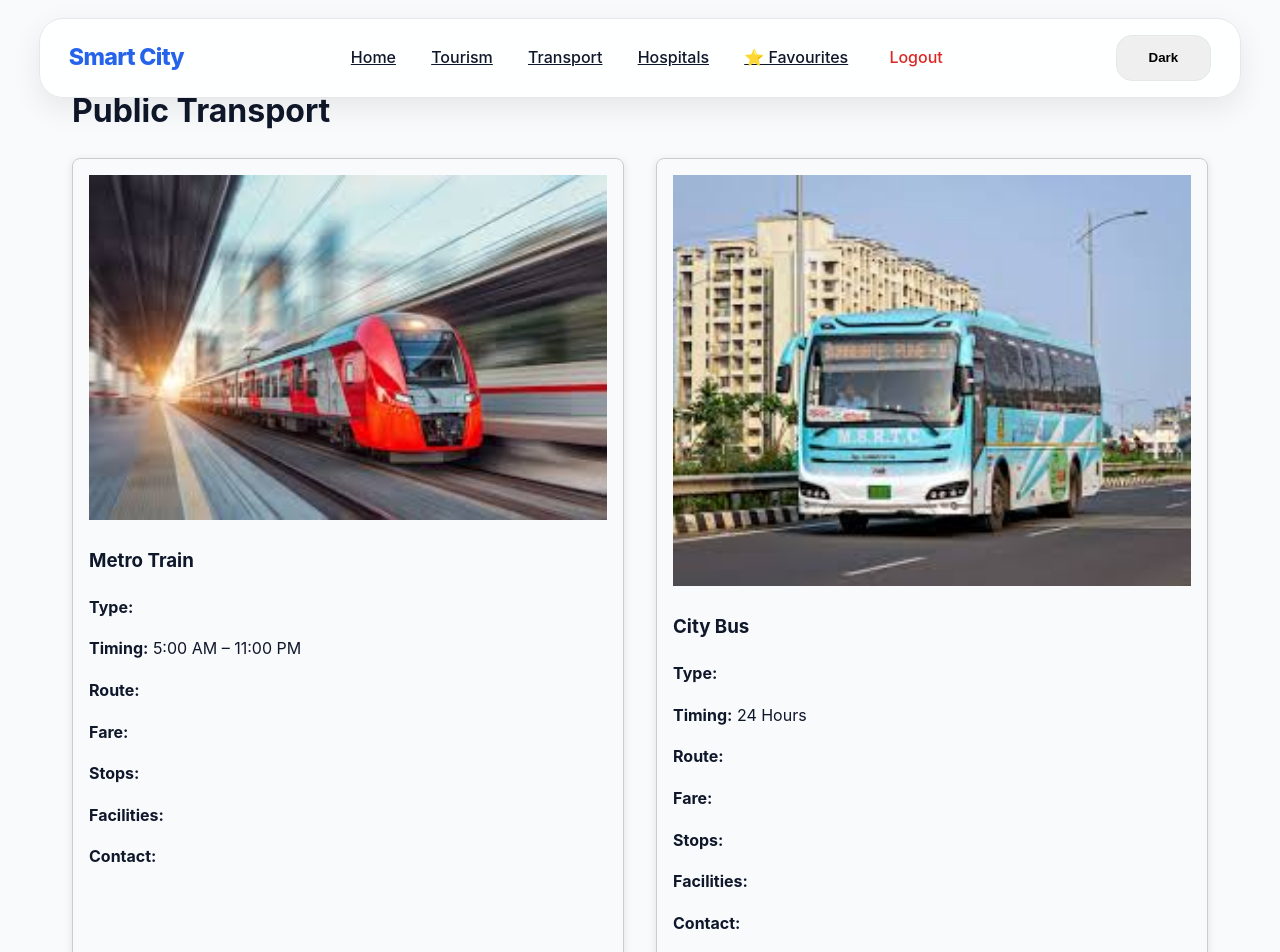
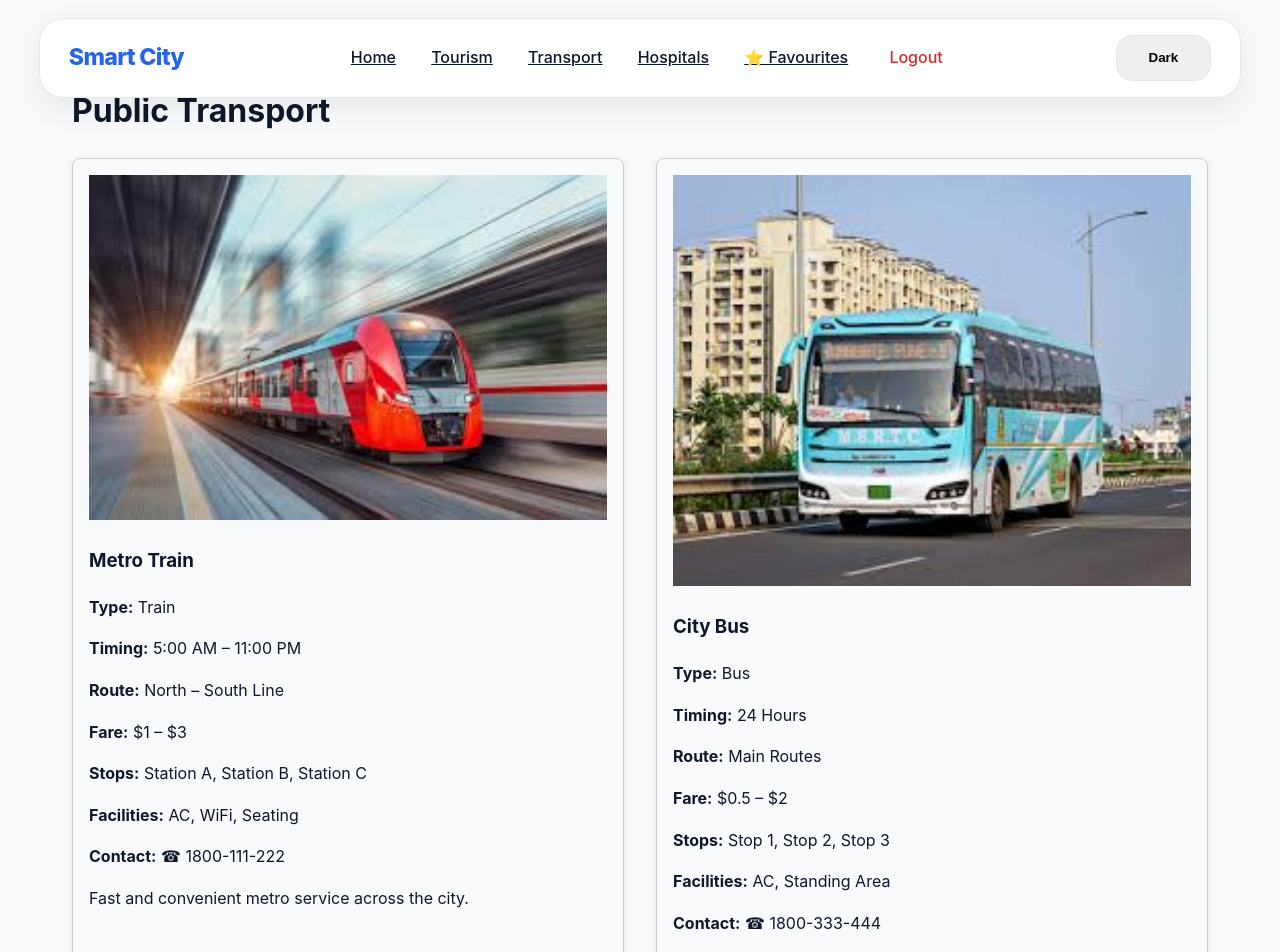
Before and after one commit to Bashith07/project6, a Next.js app: page /transport in a window 1280 px wide. Shown: the top 952 px of the page. Built offline with nearby package versions, Linux system fonts and the light colour scheme; sample sign-in values are in the browser's storage.

Commit message:
Update transportData.ts

```diff
--- a/src/data/transportData.ts
+++ b/src/data/transportData.ts
@@ -1,14 +1,42 @@
-export const transport = [
+export type Transport = {
+  id: number;
+  name: string;
+  image: string;
+  type?: string;
+  timing?: string;
+  route?: string;
+  fare?: string;
+  stops?: string[];
+  facilities?: string;
+  contact?: string;
+  description?: string;
+};
+
+export const transport: Transport[] = [
   {
     id: 1,
     name: "Metro Train",
     image: "/images/transport/metro.jpg",
-    timing: "5:00 AM – 11:00 PM"
+    type: "Train",
+    timing: "5:00 AM – 11:00 PM",
+    route: "North – South Line",
+    fare: "$1 – $3",
+    stops: ["Station A", "Station B", "Station C"],
+    facilities: "AC, WiFi, Seating",
+    contact: "☎ 1800-111-222",
+    description: "Fast and convenient metro service across the city.",
   },
   {
     id: 2,
     name: "City Bus",
     image: "/images/transport/bus.jpg",
-    timing: "24 Hours"
-  }
+    type: "Bus",
+    timing: "24 Hours",
+    route: "Main Routes",
+    fare: "$0.5 – $2",
+    stops: ["Stop 1", "Stop 2", "Stop 3"],
+    facilities: "AC, Standing Area",
+    contact: "☎ 1800-333-444",
+    description: "City-wide bus service covering major areas.",
+  },
 ];
```
